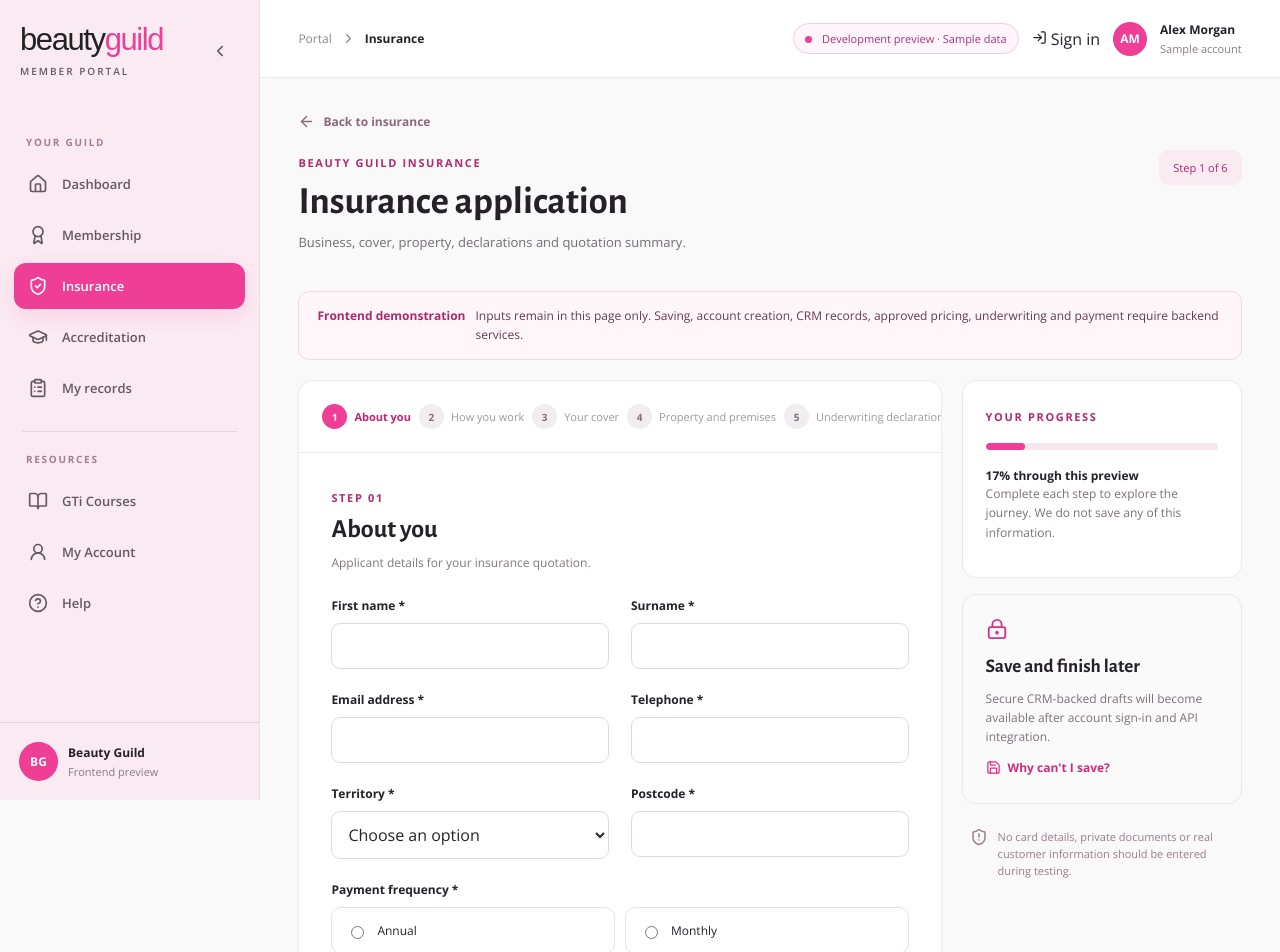
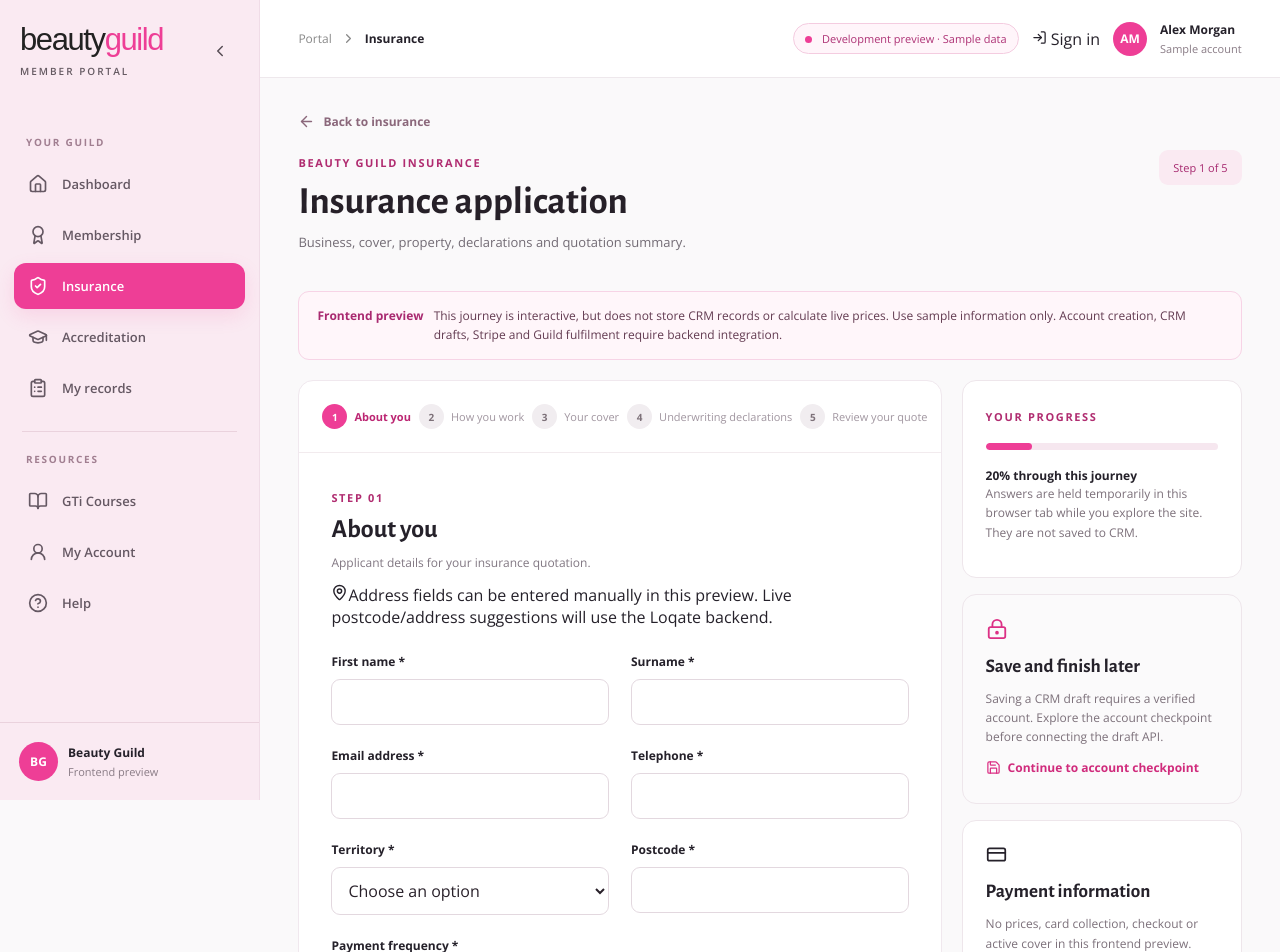
Before and after one commit to A2Z-Cloud/BeautyGuild_Portal, a React (Vite) app in the folder apps/portal/: page /insurance/new in a window 1280 px wide. Shown: the top 952 px of the page. Built offline with nearby package versions, Linux system fonts and the light colour scheme; a web font is replaced by a local one.

Commit message:
feat(portal): conditional V1 journeys with account-first save and end checkpoint

```diff
--- a/apps/portal/src/Journey.jsx
+++ b/apps/portal/src/Journey.jsx
@@ -1,47 +1,83 @@
-import React, { useState } from 'react';
-import { ArrowLeft, ArrowRight, CloudOff, LockKeyhole, Save, ShieldAlert } from 'lucide-react';
-import { Link } from 'react-router-dom';
-import { JOURNEYS } from './JourneyConfig.js';
-import { Field, Notice, PageHeading, Stages } from './UiParts.jsx';
+import React, {useMemo, useState} from 'react';
+import {ArrowLeft, ArrowRight, CreditCard, FileText, LockKeyhole, MapPin, Save, ShieldAlert} from 'lucide-react';
+import {Link, useNavigate} from 'react-router-dom';
+import {JOURNEYS} from './JourneyConfig.js';
+import {Field,Notice,PageHeading,Stages} from './UiParts.jsx';
 import {accreditationType,validate} from './logic.mjs';
+import {usePreviewState} from './journeys/previewState.jsx';
 
-function ReviewDetails({config,values,kind}) {
-  const entries=config.steps.flatMap(s=>s.fields).filter(f=>f.type!=='checkbox' && values[f.name]!==undefined && values[f.name]!=='' && values[f.name]!==false);
-  return <div className="review-box"><div className="review-head"><h3>Your example responses</h3><span>Preview only</span></div>
-    {kind==='accreditation' && values.country && <div className="classification"><strong>{accreditationType(values.country)}</strong><small>Indicative route based on centre country; eligibility is not checked.</small></div>}
-    <dl className="review-list">{entries.map(f=><div key={f.name}><dt>{f.label}</dt><dd>{String(values[f.name])}</dd></div>)}</dl>
-    {kind==='insurance' && <Notice title="Not an insurance quotation">No live premium calculation, underwriting determination, referral, cover or payment will be generated.</Notice>}
+function ReviewDetails({steps,values,kind}){
+  const all=steps.flatMap(s=>s.fields).filter(f=>!f.when||f.when(values));
+  const entries=all.filter(f=>f.type!=='checkbox'&&values[f.name]!==undefined&&values[f.name]!==''&&values[f.name]!==false&&!(Array.isArray(values[f.name])&&!values[f.name].length));
+  const concern=kind==='insurance'&&['claimsHistory','potentialClaims','priorDecline','bankruptcy','convictions'].some(k=>values[k]==='yes');
+  return <div className="review-box">
+    <div className="review-head"><h3>Your journey summary</h3><span>Frontend example</span></div>
+    {kind==='accreditation'&&values.country&&<div className="classification"><strong>{accreditationType(values.country)}</strong><small>Centre country determines the provisional accreditation route. Membership eligibility and prices are checked by CRM/backend.</small></div>}
+    {kind==='membership'&&<Notice title="Membership and fees">Membership eligibility, joining fees, optional cover and monthly instalments will be confirmed by the pricing backend. No payable amount has been calculated.</Notice>}
+    {kind==='insurance'&&<Notice title="Insurance quotation not yet calculated">Selected cover and declarations are captured for the journey preview only. There is no authoritative quote, underwriting decision, IPT calculation or policy.</Notice>}
+    {concern&&<div className="classification"><strong>Manual review may be required</strong><small>A positive disclosure was provided. Only the live underwriting backend can classify a quotation as PASS, REFER or STOP and flag a CRM referral.</small></div>}
+    <dl className="review-list">{entries.map(f=><div key={f.name}><dt>{f.label}</dt><dd>{Array.isArray(values[f.name])?values[f.name].join(', '):String(values[f.name])}</dd></div>)}</dl>
+    <div className="review-docs"><h3><FileText size={18}/> Information and documents</h3>
+      <div className="doc-list"><a href="https://www.beautyguild.com/Membership/Code-Of-Ethics" target="_blank" rel="noopener noreferrer">Guild Code of Ethics <ArrowRight size={15}/></a>
+      {kind==='insurance'&&<a href="https://www.beautyguild.com/Membership/Treatments-We-Cover" target="_blank" rel="noopener noreferrer">Treatments We Cover <ArrowRight size={15}/></a>}
+      <span>Customer-specific documents and policy wording: links to be supplied by the backend</span></div>
+    </div>
   </div>;
 }
-export function Journey({kind}) {
+function CheckpointNotice({kind}) {
+  return <div className="journey-checkpoint"><div><LockKeyhole size={26}/><h3>Account checkpoint</h3><p>For a live application, new users register here and existing members sign in. A CRM Contact is verified before a draft, application or policy is saved.</p></div>
+    <div className="checkpoint-steps"><span>1. Review</span><ArrowRight size={14}/><span>2. Account</span><ArrowRight size={14}/><span>3. {kind==='insurance'?'Underwriting and payment':'Payment or submission'}</span></div>
+  </div>;
+}
+export function Journey({kind}){
+  const navigate=useNavigate();
   const config=JOURNEYS[kind];
-  const [step,setStep]=useState(0);
-  const [values,setValues]=useState({});
+  const {answers,steps:storedSteps,setAnswer,setJourneyStep,clearAnswers}=usePreviewState();
+  const values=answers[kind]||{};
+  const visible=useMemo(()=>config.steps.filter(step=>!step.when||step.when(values)),[config,values]);
+  const index=Math.min(storedSteps[kind]||0,visible.length-1);
+  const current=visible[index];
+  const last=index===visible.length-1;
   const [errors,setErrors]=useState({});
-  const [modal,setModal]=useState('');
-  const current=config.steps[step];
-  const last=step===config.steps.length-1;
-  const update=(name,value)=>{setValues(previous=>({...previous,[name]:value}));setErrors(prev=>({...prev,[name]:undefined}));};
-  const next=()=>{const invalid=validate(current.fields,values);setErrors(invalid);if(Object.keys(invalid).length){document.getElementById('journey-fields')?.scrollIntoView({behavior:'smooth',block:'start'});return;}if(last) setModal('Submission and payment are not connected in Milestone 1. Your answers have not been stored, no account has been created and no record has been submitted.');else {setStep(s=>s+1);window.scrollTo({top:0,behavior:'smooth'});}};
+  const update=(name,value)=>{setAnswer(kind,name,value);setErrors(previous=>({...previous,[name]:undefined}));};
+  const move=position=>{setJourneyStep(kind,position);setErrors({});window.scrollTo({top:0,behavior:'smooth'});};
+  const checkpoint=intent=>navigate('/account/checkpoint?returnTo='+encodeURIComponent('/'+kind+'/new')+'&intent='+intent);
+  const next=()=>{
+    const errors=validate(current.fields,values);
+    setErrors(errors);
+    if(Object.keys(errors).length){document.getElementById('journey-fields')?.scrollIntoView({behavior:'smooth',block:'start'});return;}
+    if(last){checkpoint('complete');return;}
+    move(index+1);
+  };
+  const mayNeedLocation=['contact-address','centre','about','property','details'].includes(current.id);
   return <div className="page journey-page">
     <Link className="back-link" to={'/'+kind}><ArrowLeft size={17}/> Back to {config.title.toLowerCase()}</Link>
-    <PageHeading eyebrow={config.kicker} title={config.title+' application'} description={config.intro}><span className="journey-counter">Step {step+1} of {config.steps.length}</span></PageHeading>
-    <Notice title="Frontend demonstration">Inputs remain in this page only. Saving, account creation, CRM records, approved pricing, underwriting and payment require backend services.</Notice>
+    <PageHeading eyebrow={config.kicker} title={config.title+' application'} description={config.intro}>
+      <span className="journey-counter">Step {index+1} of {visible.length}</span>
+    </PageHeading>
+    <Notice title="Frontend preview">This journey is interactive, but does not store CRM records or calculate live prices. Use sample information only. Account creation, CRM drafts, Stripe and Guild fulfilment require backend integration.</Notice>
     <div className="journey-shell">
       <section className="journey-card">
-        <Stages steps={config.steps} current={step}/>
-        <div className="journey-body" id="journey-fields"><span className="eyebrow">STEP {String(step+1).padStart(2,'0')}</span><h2>{current.title}</h2><p className="journey-intro">{current.description}</p>
-          {last && <ReviewDetails kind={kind} config={config} values={values}/>}
-          <div className="fields-grid">{current.fields.map(f=><Field key={f.name} field={f} value={values[f.name]} onChange={update} error={errors[f.name]}/>)}</div>
-          <div className="journey-footer"><div className="journey-footer-left">{step>0?<button type="button" className="btn btn-secondary" onClick={()=>{setStep(s=>s-1);setErrors({});}}><ArrowLeft size={16}/> Previous</button>:<span className="muted">Fields marked * are required</span>}</div><button type="button" className="btn btn-primary" onClick={next}>{last?'Finish preview':'Continue'} <ArrowRight size={16}/></button></div>
+        <Stages steps={visible} current={index}/>
+        <div className="journey-body" id="journey-fields"><span className="eyebrow">STEP {String(index+1).padStart(2,'0')}</span>
+          <h2>{current.title}</h2><p className="journey-intro">{current.description}</p>
+          {last?<><ReviewDetails steps={visible} values={values} kind={kind}/><CheckpointNotice kind={kind}/></>:<>
+            {mayNeedLocation&&<div className="address-hint"><MapPin size={17}/><span>Address fields can be entered manually in this preview. Live postcode/address suggestions will use the Loqate backend.</span></div>}
+            <div className="fields-grid">{current.fields.filter(f=>!f.when||f.when(values)).map(f=><Field key={f.name} field={f} value={values[f.name]} onChange={update} error={errors[f.name]}/>)}</div>
+          </>}
+          <div className="journey-footer"><div className="journey-footer-left">{index>0?<button type="button" className="btn btn-secondary" onClick={()=>move(index-1)}><ArrowLeft size={16}/> Previous</button>:<span className="muted">Fields marked * are required</span>}</div>
+            <button type="button" className="btn btn-primary" onClick={next}>{last?'Continue to account':'Continue'}<ArrowRight size={16}/></button></div>
         </div>
       </section>
       <aside className="journey-aside">
-        <div className="aside-card"><span className="eyebrow">YOUR PROGRESS</span><div className="progress-track"><div style={{width:Math.round(((step+1)/config.steps.length)*100)+'%'}}/></div><strong>{Math.round(((step+1)/config.steps.length)*100)}% through this preview</strong><p>Complete each step to explore the journey. We do not save any of this information.</p></div>
-        <div className="aside-card muted-card"><LockKeyhole size={22}/><h3>Save and finish later</h3><p>Secure CRM-backed drafts will become available after account sign-in and API integration.</p><button type="button" className="text-button" onClick={()=>setModal('Save and finish later is not connected. No CRM record or browser draft has been created.')}><Save size={15}/> Why can't I save?</button></div>
-        <div className="aside-help"><ShieldAlert size={18}/><span>No card details, private documents or real customer information should be entered during testing.</span></div>
+        <div className="aside-card"><span className="eyebrow">YOUR PROGRESS</span><div className="progress-track"><div style={{width:Math.round(((index+1)/visible.length)*100)+'%'}}/></div>
+          <strong>{Math.round(((index+1)/visible.length)*100)}% through this journey</strong><p>Answers are held temporarily in this browser tab while you explore the site. They are not saved to CRM.</p></div>
+        <div className="aside-card muted-card"><LockKeyhole size={22}/><h3>Save and finish later</h3><p>Saving a CRM draft requires a verified account. Explore the account checkpoint before connecting the draft API.</p>
+          <button type="button" className="text-button" onClick={()=>checkpoint('save')}><Save size={15}/> Continue to account checkpoint</button></div>
+        <div className="aside-card"><CreditCard size={21}/><h3>Payment information</h3><p>No prices, card collection, checkout or active cover in this frontend preview.</p></div>
+        <button type="button" className="text-button restart-button" onClick={()=>{clearAnswers(kind);setErrors({});}}>Clear example answers and restart</button>
+        <div className="aside-help"><ShieldAlert size={18}/><span>Do not enter real personal, payment or confidential insurance information.</span></div>
       </aside>
     </div>
-    {modal && <div className="dialog-shade" role="presentation" onMouseDown={e=>{if(e.target===e.currentTarget)setModal('');}}><div className="dialog" role="dialog" aria-modal="true" aria-labelledby="preview-dialog-title"><CloudOff size={28}/><h2 id="preview-dialog-title">Integration not connected</h2><p>{modal}</p><button className="btn btn-primary" type="button" autoFocus onClick={()=>setModal('')}>Understood</button></div></div>}
   </div>;
 }
```
